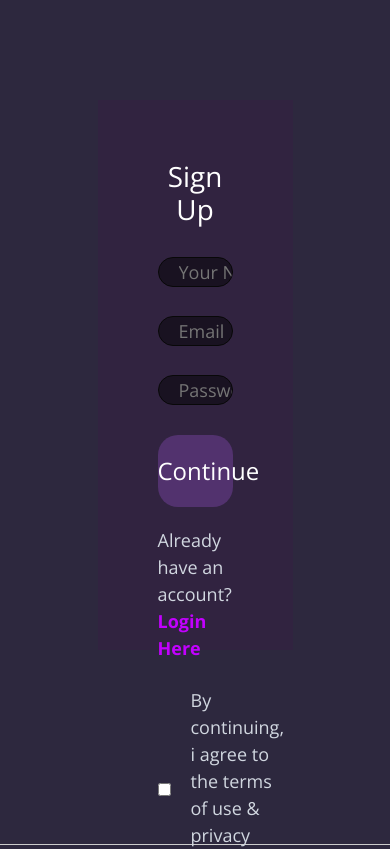
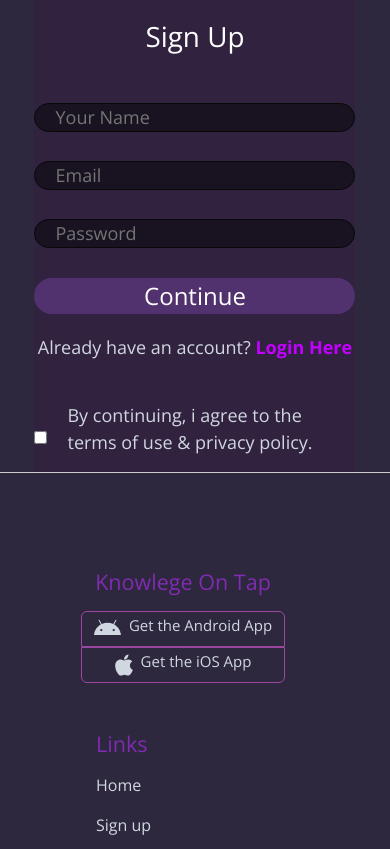
Before and after one commit to reshmaps156/React-E-Learning-App, a React (Vite) app: page /register in a window 390 px wide. Shown: the top 849 px of the page. Built offline with nearby package versions, Linux system fonts and the light colour scheme.

Commit message:
added responsiveness in authentification field

```diff
--- a/src/components/auth/Register.jsx
+++ b/src/components/auth/Register.jsx
@@ -40,8 +40,10 @@ function Register() {
 
   }
   return (
-    <div className='login w-100'>
-        <div className="login-container w-50">
+    <div className='login  row '>
+      <div className="col-md-4 col-1"></div>
+       <div className='col-md-4 col-10'>
+          <div className="login-container ">
               <h1>Sign Up</h1>
               <div className="login-fields w-100">
                   <input type="text" placeholder='Your Name'  className='text-white' onChange={(event)=>{setUserDetails({...userDetails,username:event.target.value})}}/>
@@ -55,6 +57,8 @@ function Register() {
                   <p>By continuing, i agree to the terms of use & privacy policy.</p>
               </div>
           </div>
+       </div>
+       <div className="col-md-4 col-1"></div>
         <ToastContainer position="top-center" transition={Zoom} theme='dark'/>
 
     </div>
--- a/src/components/auth/login/Login.css
+++ b/src/components/auth/login/Login.css
@@ -1,14 +1,22 @@
+*{
+    margin: 0;
+    padding: 0;
+}
 .login{
-    height: 100vh;
-    padding-top: 100px;
+    /* height: 100vh; */
+    /* padding-top: 100px; */
     background: #2D283E;
 }
 .login-container{
-    height: 550px;
+    /* height: 550px; */
+    display: flex;
+    align-items: center;
+    justify-content: center;
+    flex-direction: column;
     background: rgba(54, 30, 67, 0.51);
     backdrop-filter:'blur(50px)';
     margin: auto;
-    padding: 40px 60px;
+    /* padding: 40px 60px; */
 }
 .login-container h1{
     margin: 20px 0px;
@@ -22,7 +30,7 @@
     margin-top: 30px;
 }
 .login-fields input{
-    height: 30px;
+    /* height: 30px; */
     padding-left: 20px;
     border: 1px solid rgb(8, 8, 8);
     background: rgba(0, 0, 0, 0.493);
@@ -31,7 +39,7 @@
     border-radius: 20px;
 }
 .login-container button{
-    height: 72px;
+    /* height: 72px; */
     color: white;
     background: rgba(143, 78, 196, 0.349);
     margin-top: 30px;
--- a/src/components/auth/login/Login.jsx
+++ b/src/components/auth/login/Login.jsx
@@ -39,7 +39,7 @@ function Login({setUsername}) {
     }
   }
   return (
-    <div className='login w-100'>
+    <div className='login '>
         <div className="login-container w-50">
             <h1>Sign In</h1>
             <div className="login-fields w-100">
```
Lines whose indentation alone changed are shown as unchanged.
